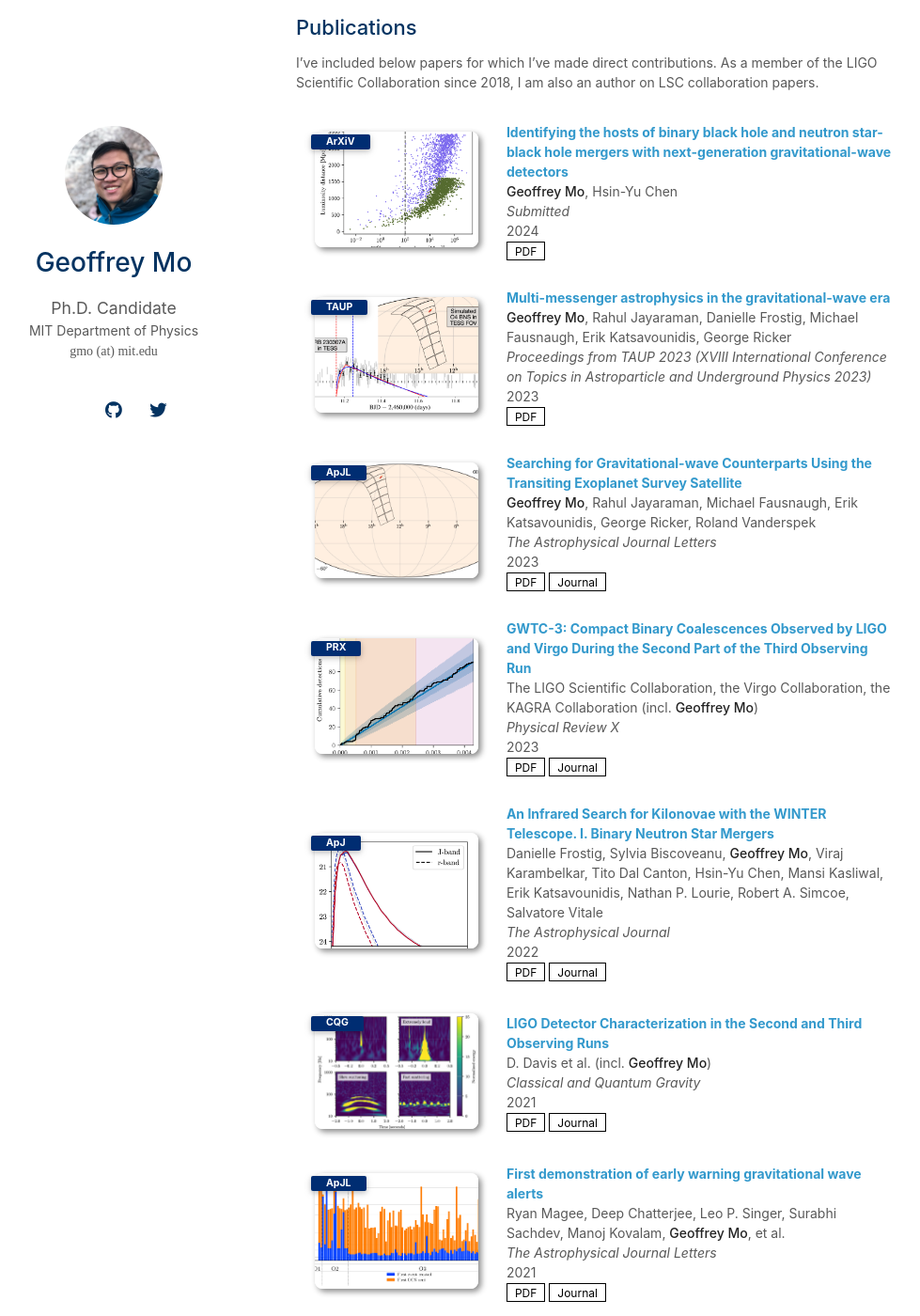
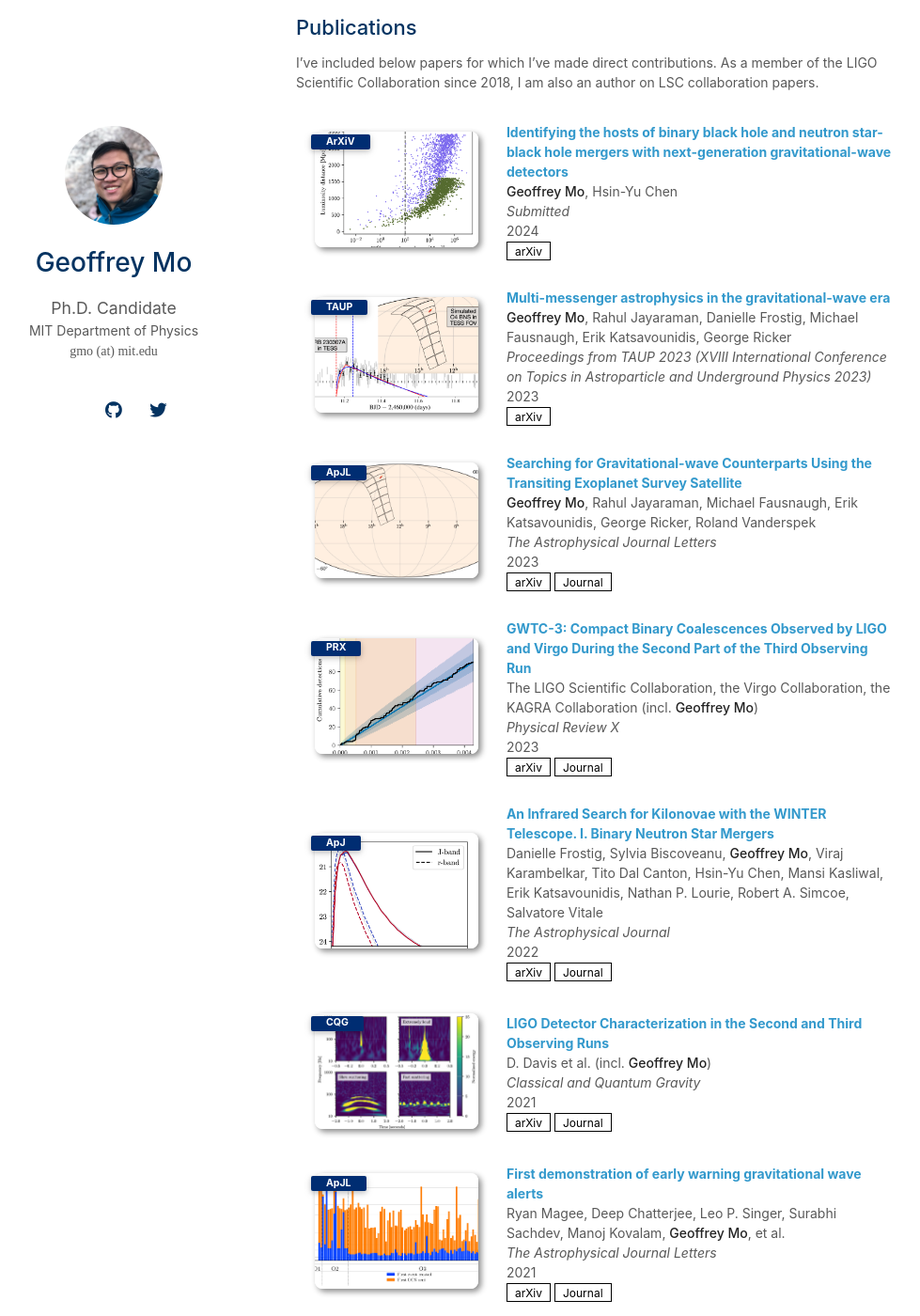
Before and after one commit to geoffreymo/geoffreymo.github.io, a Jekyll site: the page built from index.md, in a window 1280 px wide and 1400 px high, scrolled down 1142 px. Shown: the whole window at 94% size, without its empty margins (155-1134 px from the left). Built offline with Jekyll 4.4.1, drawn with Linux system fonts in a browser that asks for light colours; nearby versions of some CDN libraries; a style sheet for code colours, icons or effects is not loaded; our own code applies the rules of GitHub Pages for plain Markdown files; some of the changed text lies outside the part shown.

Commit message:
Rename 'pdf' box to 'arXiv'

```diff
--- a/_includes/publications.md
+++ b/_includes/publications.md
@@ -21,7 +21,7 @@
       </div>
     <div class="links">
       {% if link.pdf %}
-      <a href="{{ link.pdf }}" class="btn btn-sm z-depth-0" role="button" target="_blank" style="font-size:12px;">PDF</a>
+      <a href="{{ link.pdf }}" class="btn btn-sm z-depth-0" role="button" target="_blank" style="font-size:12px;">arXiv</a>
       {% endif %}
       {% if link.code %}
       <a href="{{ link.code }}" class="btn btn-sm z-depth-0" role="button" target="_blank" style="font-size:12px;">Code</a>
```
